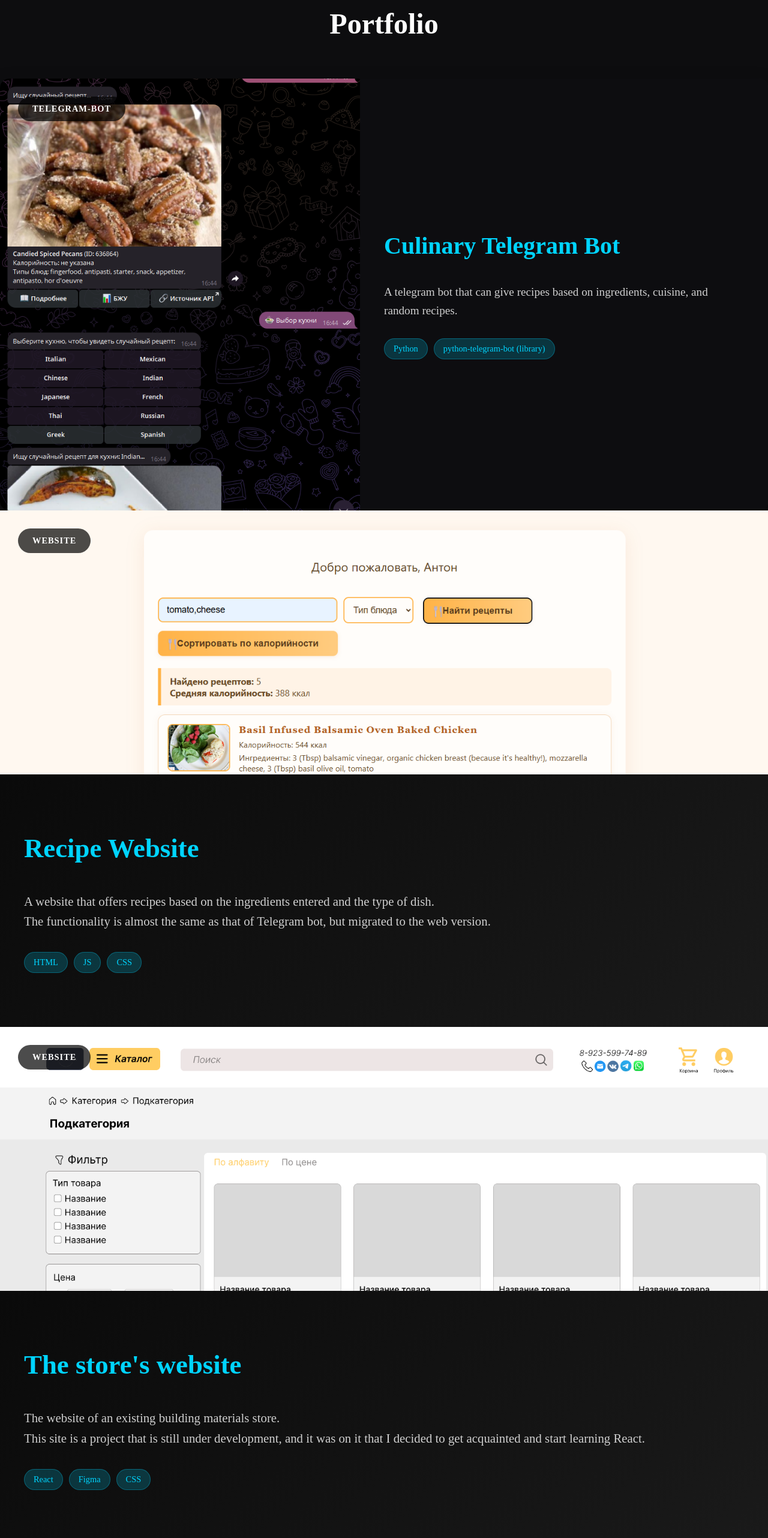
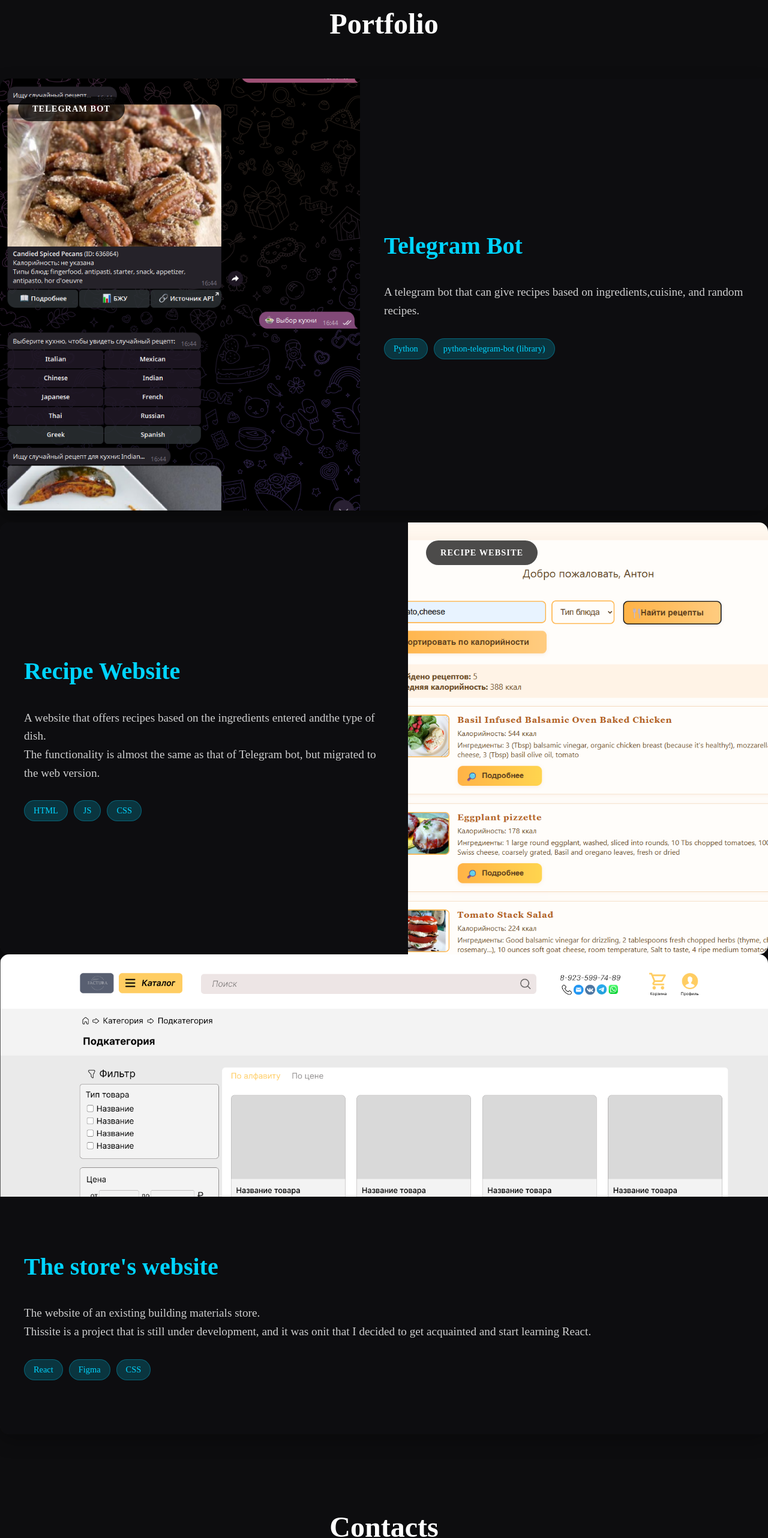
Before and after one commit to medicsera/Web, a plain HTML site: page index.html in a window 1280 px wide. Shown: the part 2160-4724 px from the top of the page at 60% size. Drawn offline with nearby package versions, Linux system fonts and the light colour scheme.

Commit message:
added Dynamic Gallery

```diff
--- a/css/styles.css
+++ b/css/styles.css
@@ -320,6 +320,11 @@ nav {
   border-radius: 15px;
   overflow: hidden;
   box-shadow: 0 10px 30px rgba(0, 0, 0, 0.3);
+  margin-top: 20px;
+}
+
+.split-card.reverse {
+  flex-direction: row-reverse;
 }
 
 .card-image {
@@ -389,7 +394,6 @@ nav {
   border-radius: 15px;
   overflow: hidden;
   box-shadow: 0 10px 30px rgba(0, 0, 0, 0.3);
-  margin: 20px 0;
 }
 
 .card-image-top {
@@ -638,10 +642,21 @@ footer {
     padding: 20px;
   }
 
-  .split-card {
-    flex-direction: column;
-    height: auto;
-    margin: 15px 5%;
+  .split-card,
+  .split-card.reverse {
+    flex-direction: column !important;
+    width: 100% !important;
+    height: auto !important;
+    min-height: unset !important;
+    margin: 10px 0;
+  }
+  .card-image {
+    width: 100% !important;
+    height: 200px !important;
+    min-height: 120px;
+  }
+  .card-content {
+    padding: 20px 12px;
   }
 
   .card-image {
@@ -667,7 +682,6 @@ footer {
   }
 
   .horizontal-split-card {
-    margin: 15px 5%;
     max-height: none;
   }
 
@@ -801,7 +815,7 @@ footer {
   }
 
   .card-image img {
-    height: 70vh;
+    height: 50vh;
   }
 
   .card-content {
@@ -817,7 +831,7 @@ footer {
   }
 
   .horizontal-split-card {
-    margin: 20px 4%;
+    margin-top: 20px;
   }
 
   .card-image-top {
@@ -873,7 +887,7 @@ footer {
   }
 
   .horizontal-split-card {
-    margin: 30px 6%;
+    margin-top: 30px;
   }
 }
 
--- /dev/null
+++ b/data/portfolio.json
@@ -0,0 +1,26 @@
+[
+  {
+    "title": "Telegram Bot",
+    "desc": "A telegram bot that can give recipes based on ingredients,cuisine, and random recipes.",
+    "tags": ["Python", "python-telegram-bot (library)"],
+    "img": "/images/telegram-bot.png",
+    "reverse": false,
+    "vertical": false
+  },
+  {
+    "title": "Recipe Website",
+    "desc": "A website that offers recipes based on the ingredients entered andthe type of dish. <br />The functionality is almost the same as that of Telegram bot, but migrated to the web version.",
+    "tags": ["HTML", "JS", "CSS"],
+    "img": "/images/web-site.png",
+    "reverse": true,
+    "vertical": false
+  },
+  {
+    "title": "The store's website",
+    "desc": "The website of an existing building materials store. <br />Thissite is a project that is still under development, and it was onit that I decided to get acquainted and start learning React.",
+    "tags": ["React", "Figma", "CSS"],
+    "img": "/images/story-website.png",
+    "reverse": false,
+    "vertical": true
+  }
+]
--- a/index.html
+++ b/index.html
@@ -128,69 +128,7 @@
       </section>
       <section id="portfolio" class="portfolio">
         <h1 class="title">Portfolio</h1>
-        <div class="portfolio-content">
-          <div class="split-card">
-            <div class="card-image">
-              <img src="images/telegram-bot.png" alt="" />
-              <div class="image-overlay">
-                <span class="project-category">Telegram-bot</span>
-              </div>
-            </div>
-            <div class="card-content">
-              <h2>Culinary Telegram Bot</h2>
-              <p>
-                A telegram bot that can give recipes based on ingredients,
-                cuisine, and random recipes.
-              </p>
-              <div class="card-tags">
-                <span class="tag">Python</span>
-                <span class="tag">python-telegram-bot (library)</span>
-              </div>
-            </div>
-          </div>
-          <div class="card-image-top">
-            <img src="images/web-site.png" alt="" />
-            <div class="image-overlay">
-              <span class="project-category">Website</span>
-            </div>
-          </div>
-          <div class="card-content-bottom">
-            <h2>Recipe Website</h2>
-            <p>
-              A website that offers recipes based on the ingredients entered and
-              the type of dish. <br />The functionality is almost the same as
-              that of Telegram bot, but migrated to the web version.
-            </p>
-            <div class="card-meta">
-              <div class="card-tags">
-                <span class="tag">HTML</span>
-                <span class="tag">JS</span>
-                <span class="tag">CSS</span>
-              </div>
-            </div>
-          </div>
-          <div class="card-image-top">
-            <img src="images/story-website.png" alt="" />
-            <div class="image-overlay">
-              <span class="project-category">Website</span>
-            </div>
-          </div>
-          <div class="card-content-bottom">
-            <h2>The store's website</h2>
-            <p>
-              The website of an existing building materials store. <br />This
-              site is a project that is still under development, and it was on
-              it that I decided to get acquainted and start learning React.
-            </p>
-            <div class="card-meta">
-              <div class="card-tags">
-                <span class="tag">React</span>
-                <span class="tag">Figma</span>
-                <span class="tag">CSS</span>
-              </div>
-            </div>
-          </div>
-        </div>
+        <div class="portfolio-content" id="portfolio-gallery"></div>
       </section>
       <section id="contacts" class="contacts">
         <h1 class="title">Contacts</h1>
--- a/js/main.js
+++ b/js/main.js
@@ -190,4 +190,49 @@ $(function ($) {
   $(".carousel-btn").on("mouseleave", function () {
     if (!timer) startCarousel();
   });
+
+  $.getJSON("data/portfolio.json", function (data) {
+    let html = "";
+    $.each(data, function (i, item) {
+      if (item.vertical) {
+        html += `
+        <div class="horizontal-split-card">
+          <div class="card-image">
+            <img src="${item.img}" alt="">
+          </div>
+          <div class="card-content">
+            <h2>${item.title}</h2>
+            <p>${item.desc}</p>
+            <div class="card-tags">
+              ${item.tags
+                .map((tag) => `<span class="tag">${tag}</span>`)
+                .join("")}
+            </div>
+\          </div>
+        </div>
+      `;
+      } else {
+        html += `
+        <div class="split-card${item.reverse ? " reverse" : ""}">
+          <div class="card-image">
+            <img src="${item.img}" alt="">
+            <div class="image-overlay">
+              <span class="project-category">${item.title}</span>
+            </div>
+          </div>
+          <div class="card-content">
+            <h2>${item.title}</h2>
+            <p>${item.desc}</p>
+            <div class="card-tags">
+              ${item.tags
+                .map((tag) => `<span class="tag">${tag}</span>`)
+                .join("")}
+            </div>
+          </div>
+        </div>
+      `;
+      }
+    });
+    $("#portfolio-gallery").html(html);
+  });
 });
```
